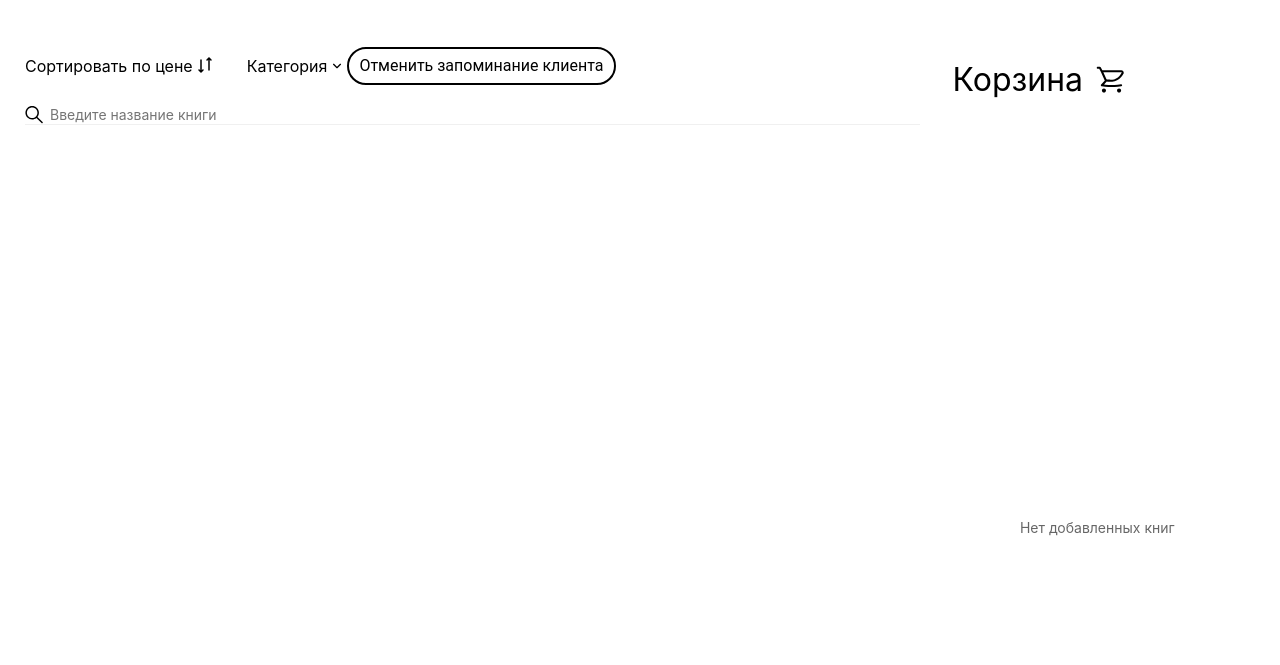
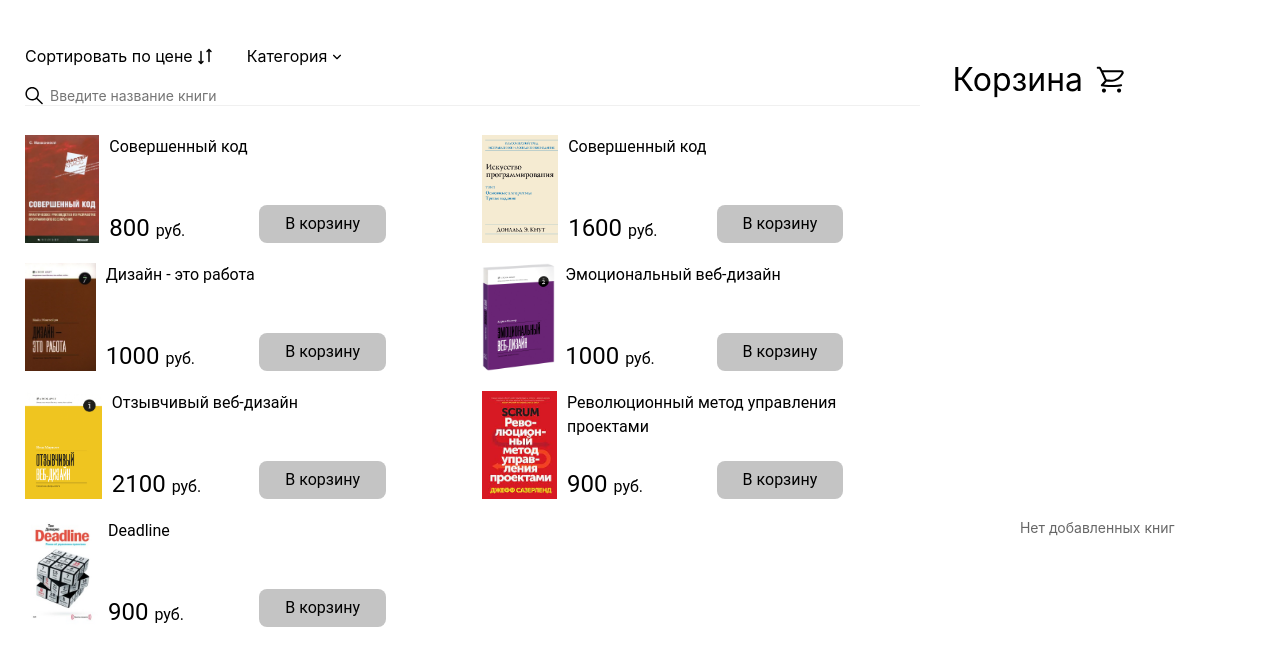
Before and after one commit to RetryPaladin/Cart, a plain HTML site: page index.html in a window 1280 px wide. Shown: the part 107-772 px from the top of the page. Drawn offline with nearby package versions, Linux system fonts and the light colour scheme; no server answers.

Commit message:
Add files via upload

```diff
--- a/index.html
+++ b/index.html
@@ -54,16 +54,7 @@
             <div class="sort option__item">
               <div class="option__sort">
                 <p class="option__text">Сортировать по цене</p>
-
-                  <svg class="filter" width="14" height="16" viewBox="0 0 14 16" fill="none" xmlns="http://www.w3.org/2000/svg">
-                  <path
-                    d="M8.46967 3.53033C8.76256 3.82322 9.23744 3.82322 9.53033 3.53033L10.25 2.81066L10.25 13C10.25 13.4142 10.5858 13.75 11 13.75C11.4142 13.75 11.75 13.4142 11.75 13L11.75 2.81066L12.4697 3.53033C12.7626 3.82322 13.2374 3.82322 13.5303 3.53033C13.8232 3.23744 13.8232 2.76256 13.5303 2.46967L11.5303 0.46967C11.2374 0.176777 10.7626 0.176777 10.4697 0.46967L8.46967 2.46967C8.17678 2.76256 8.17678 3.23744 8.46967 3.53033Z"
-                    fill="black" />
-                  <path
-                    d="M3.75 13.1893L4.46967 12.4697C4.76256 12.1768 5.23744 12.1768 5.53033 12.4697C5.82322 12.7626 5.82322 13.2374 5.53033 13.5303L3.53033 15.5303C3.23744 15.8232 2.76256 15.8232 2.46967 15.5303L0.46967 13.5303C0.176777 13.2374 0.176777 12.7626 0.46967 12.4697C0.762563 12.1768 1.23744 12.1768 1.53033 12.4697L2.25 13.1893L2.25 3C2.25 2.58579 2.58579 2.25 3 2.25C3.41421 2.25 3.75 2.58579 3.75 3L3.75 13.1893Z"
-                    fill="black" />
-                </svg>
-
+                <img src="images/filter.svg" alt="">
               </div>
 
               <div class="summ-sort">
@@ -72,9 +63,6 @@
                 </div>
                 <div id="down" class="summ-sort__item">
                   По убыванию
-                </div>
-                <div id="end-sort" class="summ-sort__item">
-                  Сбросить сортировку
                 </div>
               </div>
             </div>
@@ -94,16 +82,139 @@
               </div>
             </div>
 
-            <a class="animate__fadeInRightBig" href="#" id="stop-client">
-              Отменить запоминание клиента
-            </a>
           </div>
+
           <div class="search">
             <img src="images/search.svg" alt="search">
             <input class="search__input" id="search" type="text" placeholder="Введите название книги">
           </div>
           <h3 class="nope" id="noBooks">Нет книг</h3>
           <div class="animate__animated animate__fadeInUpBig product__inner" id="products-container">
+          <div class="product__item" data-filter="devolepment" data-myorder="800" data-id="1">
+            <img class="product__item-img" src="images/images-1.jpg" alt="">
+            <div class="product__item-text">
+              <p class="item-text__title">
+                Совершенный код
+              </p>
+              <div class="item-text__inner">
+                <p class="cost">
+                  <span class="cost-summ">800 </span>
+                  руб.
+                </p>
+                <button data-cart class="button" type="button">
+                  В корзину
+                </button>
+              </div>
+            </div>
+          </div>
+          <div class="product__item" data-filter="devolepment" data-myorder="1600" data-id="2">
+            <img class="product__item-img" src="images/images-2.jpg" alt="">
+            <div class="product__item-text">
+              <p class="item-text__title">
+                Совершенный код
+              </p>
+              <div class="item-text__inner">
+                <p class="cost">
+                  <span class="cost-summ">1600 </span>
+                  руб.
+                </p>
+
+                <button data-cart class="button" type="button">
+                  В корзину
+                </button>
+              </div>
+            </div>
+          </div>
+          <div class="product__item" data-filter="design" data-myorder="1000" data-id="3">
+            <img class="product__item-img" src="images/images-3.jpg" alt="">
+            <div class="product__item-text">
+              <p class="item-text__title">
+              Дизайн - это работа
+              </p>
+              <div class="item-text__inner">
+                <p class="cost">
+                  <span class="cost-summ">1000 </span>
+                  руб.
+                </p>
+
+                <button data-cart class="button" type="button">
+                  В корзину
+                </button>
+              </div>
+            </div>
+          </div>
+          <div class="product__item" data-filter="design" data-myorder="1000" data-id="4">
+            <img class="product__item-img" src="images/images-9.jpg" alt="">
+            <div class="product__item-text">
+              <p class="item-text__title">
+                Эмоциональный веб-дизайн
+              </p>
+              <div class="item-text__inner">
+                <p class="cost">
+                  <span class="cost-summ">1000 </span>
+                  руб.
+                </p>
+
+                <button data-cart class="button" type="button">
+                  В корзину
+                </button>
+              </div>
+            </div>
+          </div>
+        <div class="product__item" data-filter="design" data-myorder="2100" data-id="5">
+          <img class="product__item-img" src="images/images-5.jpg" alt="">
+          <div class="product__item-text">
+            <p class="item-text__title">
+              Отзывчивый веб-дизайн
+            </p>
+            <div class="item-text__inner">
+              <p class="cost">
+                <span class="cost-summ">2100 </span>
+                руб.
+              </p>
+              <button data-cart class="button" type="button">
+                В корзину
+              </button>
+            </div>
+          </div>
+        </div>
+          <div class="product__item" data-filter="conrol" data-myorder="900" data-id="6">
+            <img class="product__item-img" src="images/images-6.jpg" alt="">
+            <div class="product__item-text">
+              <p class="item-text__title">
+                Революционный метод управления проектами
+              </p>
+              <div class="item-text__inner">
+                <p class="cost">
+                  <span class="cost-summ">900 </span>
+                  руб.
+                </p>
+
+                <button data-cart class="button" type="button">
+                  В корзину
+                </button>
+              </div>
+            </div>
+          </div>
+
+          <div class="product__item" data-filter="testing" data-myorder="900" data-id="7">
+            <img class="product__item-img" src="images/images-7.jpg" alt="">
+            <div class="product__item-text">
+              <p class="item-text__title">
+               Deadline
+              </p>
+              <div class="item-text__inner">
+                <p class="cost">
+                  <span class="cost-summ">900 </span>
+                  руб.
+                </p>
+
+                <button data-cart class="button" type="button">
+                  В корзину
+                </button>
+              </div>
+            </div>
+          </div>
 
           </div>
         </div>
@@ -117,21 +228,17 @@
           <div class="cart__inner">
             <p class="inner__aout-text">Нет добавленных книг</p>
             <div class="cart__items">
-
             </div>
-
             <div class="cart__buy">
               <div class="cart__summ">
                 <p class="cost-cart">
                   <span class="cost-cart-summ">0</span>
                   руб.
                 </p>
-
                 <button class="buy">
                   Купить
                 </button>
               </div>
-
             </div>
           </div>
         </div>
--- a/js/main.js
+++ b/js/main.js
@@ -67,11 +67,6 @@ function nameDisplayCheck() {
     calcPrice()
   }
 
-  //Обновляение изначальной суммы путем сбрасывания клиента
-  const stopClient = document.querySelector('#stop-client')
-  stopClient.addEventListener('click', () => {
-    localStorage.removeItem('name');
-  })
 
 }
 
@@ -199,6 +194,45 @@ sortClick.addEventListener('click', () => {
 })
 
 
+const sortUp = document.querySelector('#up')
+const sortDown = document.querySelector('#down')
+const sortEnd = document.querySelector('#end-sort')
+
+
+
+
+//Сортировка по возростанию
+
+function insertAfter(elem, refElem) {
+  return refElem.parentNode.insertBefore(elem, refElem.nextSibling);
+}
+
+sortUp.addEventListener('click', function mySortUp() {
+  let item = document.querySelector('.product__inner')
+  for (let i = 0; i < item.children.length; i++){
+    for (let j = i; j < item.children.length; j++) {
+      if (+item.children[i].getAttribute('data-myorder') > +item.children[j].getAttribute('data-myorder')) {
+        replaceNode = item.replaceChild(item.children[j], item.children[i]);
+        insertAfter(replaceNode, item.children[i])
+      }
+    }
+  }
+})
+
+sortDown.addEventListener('click', function mySortUp() {
+  let item = document.querySelector('.product__inner')
+  for (let i = 0; i < item.children.length; i++) {
+    for (let j = i; j < item.children.length; j++) {
+      if (+item.children[i].getAttribute('data-myorder') < +item.children[j].getAttribute('data-myorder')) {
+        replaceNode = item.replaceChild(item.children[j], item.children[i]);
+        insertAfter(replaceNode, item.children[i])
+      }
+    }
+  }
+})
+
+
+
 
 //сортировка по категориям
 $('.category-sort .category__item').on('click', function () {
@@ -210,6 +244,8 @@ $('.category-sort .category__item').on('click', function () {
     $('.product__inner .product__item[data-filter="' + cat + '"]').show(); // и отображаем
   }
 });
+
+
 
 //Выводим и прячем сообщения о покупке
 const msRight = document.querySelector('.massege__right')
```
Also changed, not shown: js/render.js (+33 -58 lines).
